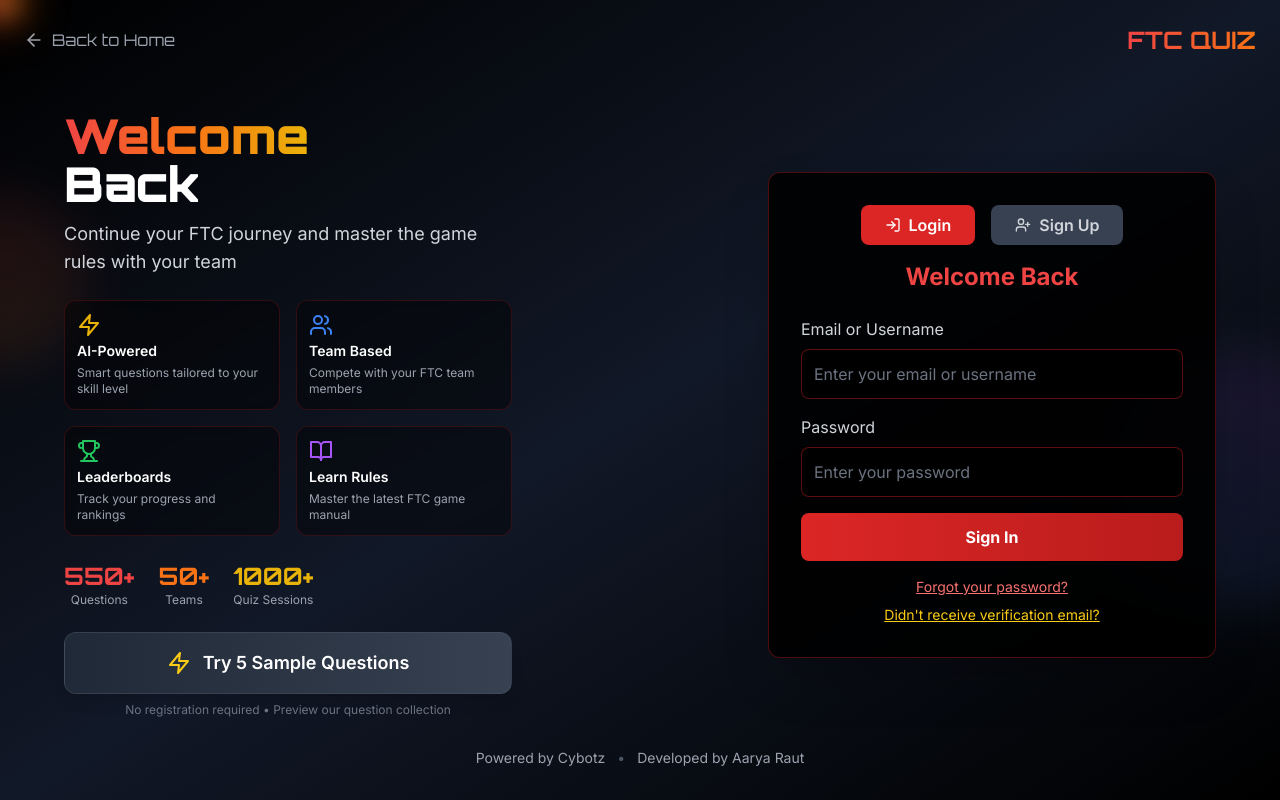
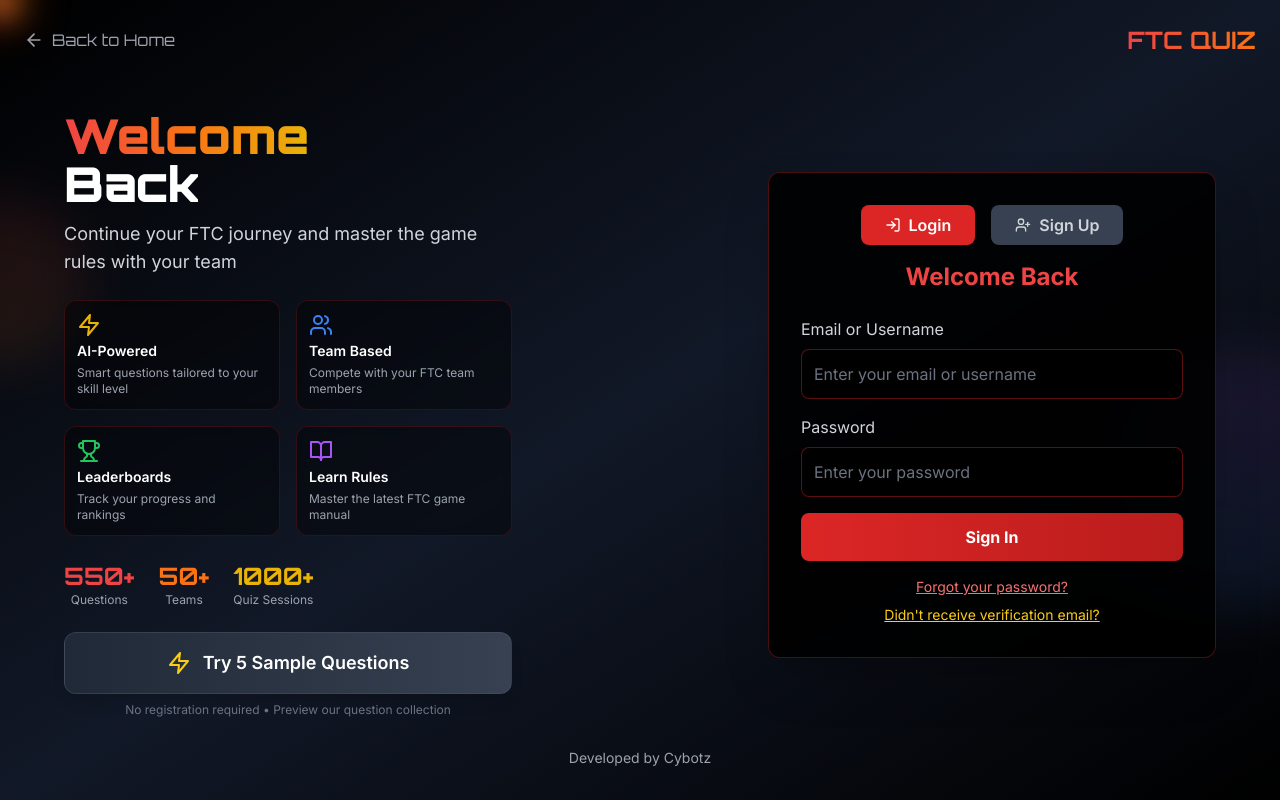
Before and after one commit to cybotzrobotics/cybotz-proj-web, a Next.js app: page /login in a window 1280 px wide. Built offline with nearby package versions, Linux system fonts and the light colour scheme.

Commit message:
fixed api and supabase server issues

```diff
--- a/src/app/login/page.tsx
+++ b/src/app/login/page.tsx
@@ -585,15 +585,14 @@ export default function LoginPage() {
               whileHover={{ color: "#ef4444" }}
               className="transition-colors duration-200"
             >
-              Powered by Cybotz
+              Developed by Cybotz
             </motion.span>
-            <span className="text-gray-600">•</span>
-            <motion.span
-              whileHover={{ color: "#3b82f6" }}
-              className="transition-colors duration-200"
-            >
-              Developed by Aarya Raut
-            </motion.span>
+            {/*<motion.span */}
+            {/*  whileHover={{ color: "#3b82f6" }}*/}
+            {/*  className="transition-colors duration-200"*/}
+            {/*>*/}
+            {/*  Developed by Aarya Raut*/}
+            {/*</motion.span>*/}
           </div>
         </div>
       </motion.footer>
--- a/src/components/TeamSearch.tsx
+++ b/src/components/TeamSearch.tsx
@@ -160,8 +160,10 @@ export default function TeamSearch({
     setApiError("");
     let apiFailed = false;
     try {
+      //https://api.ftcscout.org/rest/v1/teams/
+      //https://api.ftcscout.org/rest/v1/teams/search?searchText=2
       // Try FTCScout API first
-      const response = await fetch(`https://ftcscout.org/api/teams/search?q=${encodeURIComponent(searchTerm)}`);
+      const response = await fetch(`https://api.ftcscout.org/rest/v1/teams/search?searchText=${encodeURIComponent(searchTerm)}`);
       if (response.ok) {
         const data = await response.json();
         if (data && data.length > 0) {
@@ -180,27 +182,27 @@ export default function TeamSearch({
       } else {
         apiFailed = true;
       }
-
-      // Try The Orange Alliance as backup
-      const toaResponse = await fetch(`https://theorangealliance.org/api/team?team_name_short=${encodeURIComponent(searchTerm)}`);
-      if (toaResponse.ok) {
-        const toaData = await toaResponse.json();
-        if (toaData && toaData.length > 0) {
-          const teams = toaData.map((team: any) => ({
-            team_number: team.team_number,
-            team_name: team.team_name_long || team.team_name,
-            team_name_short: team.team_name_short,
-            city: team.city,
-            state_prov: team.state_prov,
-            country: team.country
-          }));
-          setFilteredTeams(teams.slice(0, 10));
-          setShowDropdown(true);
-          return;
-        }
-      } else {
-        apiFailed = true;
-      }
+      //
+      // // Try The Orange Alliance as backup
+      // const toaResponse = await fetch(`https://theorangealliance.org/api/team?team_name_short=${encodeURIComponent(searchTerm)}`);
+      // if (toaResponse.ok) {
+      //   const toaData = await toaResponse.json();
+      //   if (toaData && toaData.length > 0) {
+      //     const teams = toaData.map((team: any) => ({
+      //       team_number: team.team_number,
+      //       team_name: team.team_name_long || team.team_name,
+      //       team_name_short: team.team_name_short,
+      //       city: team.city,
+      //       state_prov: team.state_prov,
+      //       country: team.country
+      //     }));
+      //     setFilteredTeams(teams.slice(0, 10));
+      //     setShowDropdown(true);
+      //     return;
+      //   }
+      // } else {
+      //   apiFailed = true;
+      // }
 
       // If both APIs responded but no teams found
       setApiError("Team not found. This could mean the team number is new, not registered, or not in the public database yet. If you believe this is an error, please double-check the number or try again later.");
```
